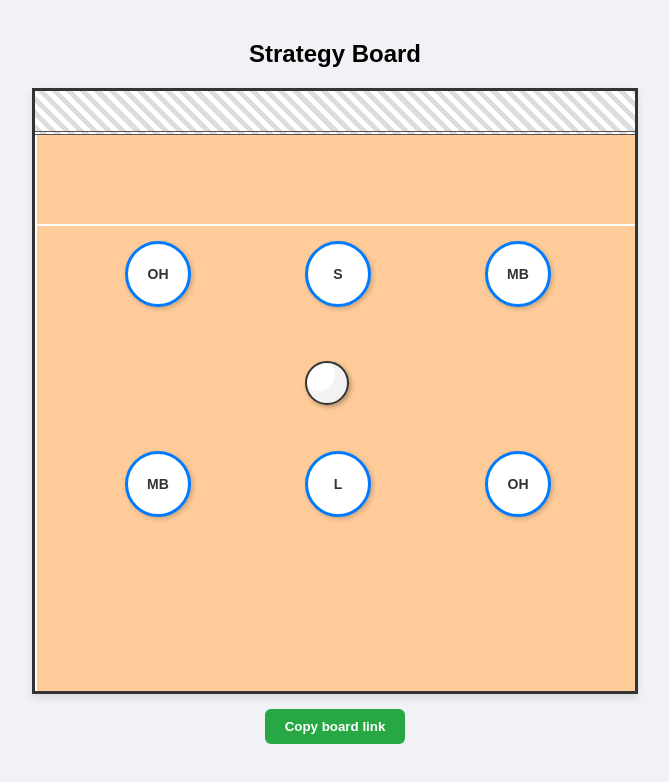
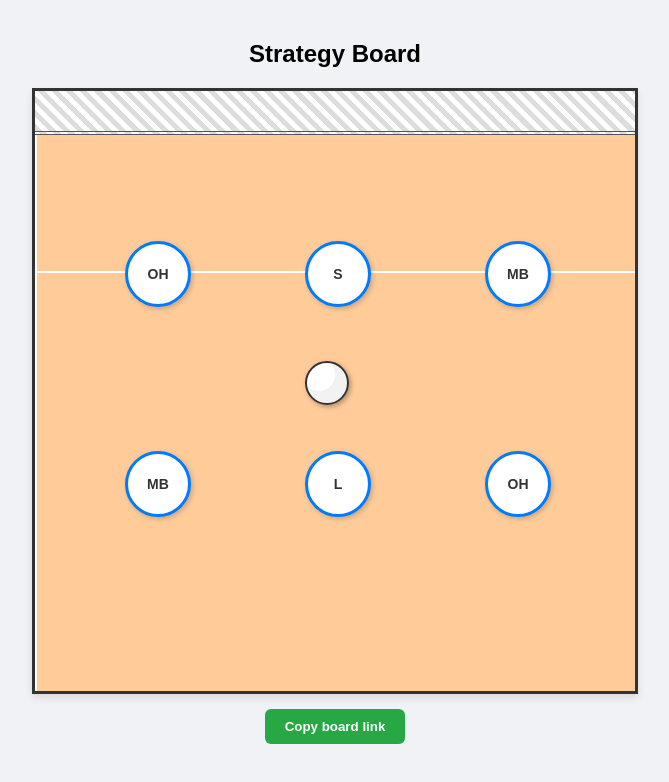
Before and after one commit to KevinShi98/Gameboard, a plain HTML site: page index.html in a window 1280 px wide. Shown: the whole page, without its empty margins (305-974 px from the left). Drawn offline with Linux system fonts and the light colour scheme.

Commit message:
Adjust background position of court container

```diff
--- a/index.html
+++ b/index.html
@@ -6,7 +6,7 @@
     <title>Interactive Volleyball Strategy Board</title>
     <style>
         body { margin:0; padding:20px; font-family:sans-serif; background:#f0f2f5; display:flex; flex-direction:column; align-items:center; }
-        #court-container { width:90vw; max-width:600px; height:90vw; max-height:600px; background:#FFCC99; border:3px solid #333; position:relative; overflow:hidden; box-shadow:0 4px 8px rgba(0,0,0,0.1); background-image:linear-gradient(white 2px,transparent 2px),linear-gradient(90deg,white 2px,transparent 2px); background-size:100% 33.33%,50% 100%; background-position:0 33.33%; background-repeat:no-repeat; }
+        #court-container { width:90vw; max-width:600px; height:90vw; max-height:600px; background:#FFCC99; border:3px solid #333; position:relative; overflow:hidden; box-shadow:0 4px 8px rgba(0,0,0,0.1); background-image:linear-gradient(white 2px,transparent 2px),linear-gradient(90deg,white 2px,transparent 2px); background-size:100% 33.33%,50% 100%; background-position:0 45%; background-repeat:no-repeat; }
         #net-area { position:absolute; top:0; left:0; width:100%; height:40px; background:repeating-linear-gradient(45deg,#ddd,#ddd 5px,#fff 5px,#fff 10px); border-bottom:4px double #555; z-index:0; }
         .player { width:60px; height:60px; background:#fff; border:3px solid #007bff; border-radius:50%; position:absolute; display:flex; justify-content:center; align-items:center; font-weight:bold; color:#333; cursor:grab; user-select:none; touch-action:none; z-index:10; box-shadow:2px 2px 5px rgba(0,0,0,0.2); transition:transform .1s; }
         .player:active { transform:scale(1.05); }
```
